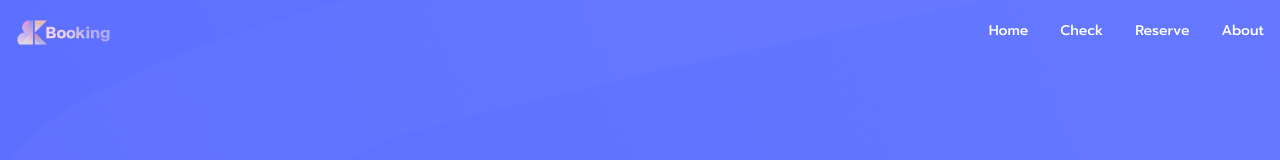
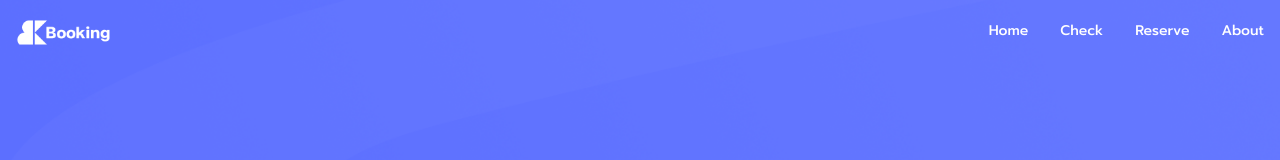
Before and after one commit to INT221-Project-MS-Team/frontend, a Vue app: page / in a window 1280 px wide. Shown: the top 160 px of the page. Built offline with nearby package versions, Linux system fonts and the light colour scheme.

Commit message:
Update Navbar

```diff
--- a/src/components/Navbar.vue
+++ b/src/components/Navbar.vue
@@ -7,7 +7,7 @@
     <div class="container flex flex-wrap justify-between items-center mx-auto">
       <router-link :to="{ name: 'home' }">
         <a class="flex items-center">
-          <img src="/images/logo-color.png" class="mr-3 w-2/12" />
+          <img src="/images/logo-white.png" class="mr-3 w-2/12" />
         </a>
       </router-link>
       <button
```
